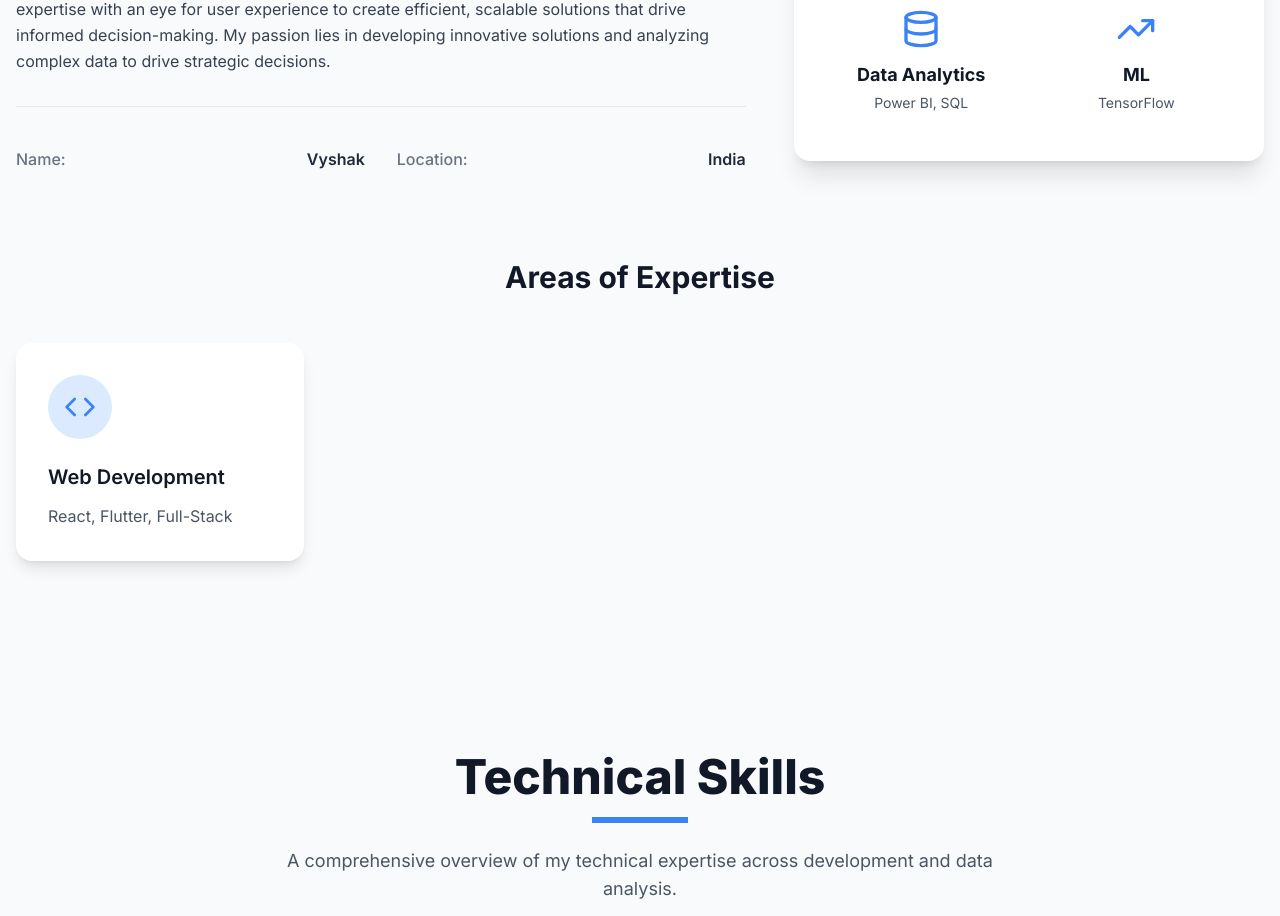
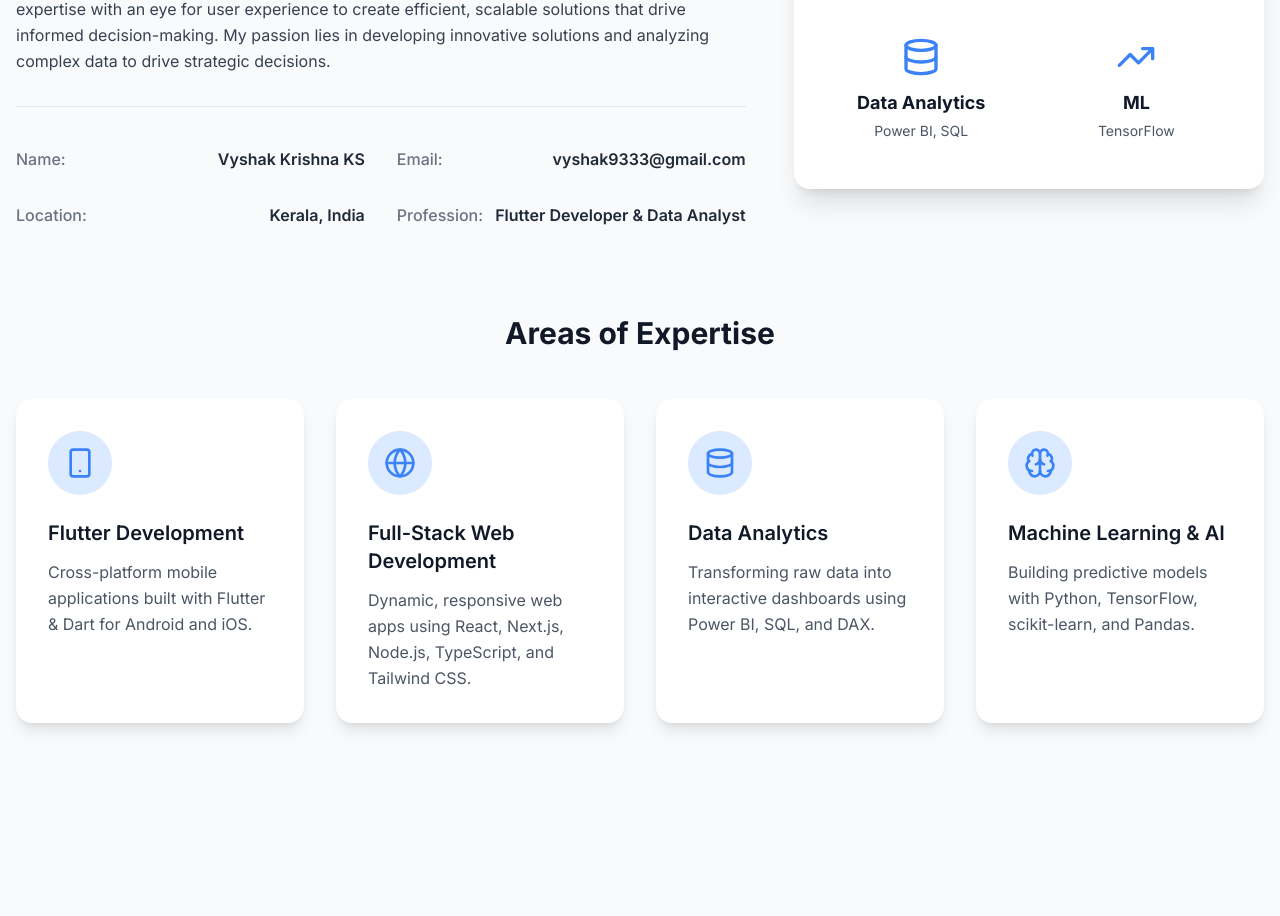
Before and after one commit to Vyshak10/portfolio, a Next.js app: page / in a window 1280 px wide. Shown: the part 1344-2260 px from the top of the page. Built offline with nearby package versions, Linux system fonts and the light colour scheme.

Commit message:
made changes in about.tsx

```diff
--- a/components/About.tsx
+++ b/components/About.tsx
@@ -1,8 +1,48 @@
 'use client'
 
-import { motion } from '@/components/Motion'
-import { BarChart3, Brain, Code, Database, Globe, GraduationCap, Smartphone, TrendingUp } from 'lucide-react'
-import { expertise, personalInfo, PersonalInfoItem } from './../data'
+import { motion } from 'framer-motion'
+import {
+  BarChart3,
+  Brain,
+  Code,
+  Database,
+  Globe,
+  GraduationCap,
+  Smartphone,
+  TrendingUp
+} from 'lucide-react'
+
+// You can update these as needed
+const personalInfo = [
+  { label: 'Name', value: 'Vyshak Krishna KS' },
+  { label: 'Email', value: 'vyshak9333@gmail.com' },
+  { label: 'Location', value: 'Kerala, India' },
+  { label: 'Profession', value: 'Flutter Developer & Data Analyst' },
+]
+
+// Inline expertise data: keep or edit as you wish
+const expertise = [
+  {
+    icon: Smartphone,
+    title: 'Flutter Development',
+    description: 'Cross-platform mobile applications built with Flutter & Dart for Android and iOS.'
+  },
+  {
+    icon: Globe,
+    title: 'Full-Stack Web Development',
+    description: 'Dynamic, responsive web apps using React, Next.js, Node.js, TypeScript, and Tailwind CSS.'
+  },
+  {
+    icon: Database,
+    title: 'Data Analytics',
+    description: 'Transforming raw data into interactive dashboards using Power BI, SQL, and DAX.'
+  },
+  {
+    icon: Brain,
+    title: 'Machine Learning & AI',
+    description: 'Building predictive models with Python, TensorFlow, scikit-learn, and Pandas.'
+  }
+]
 
 const About = () => {
   return (
```
